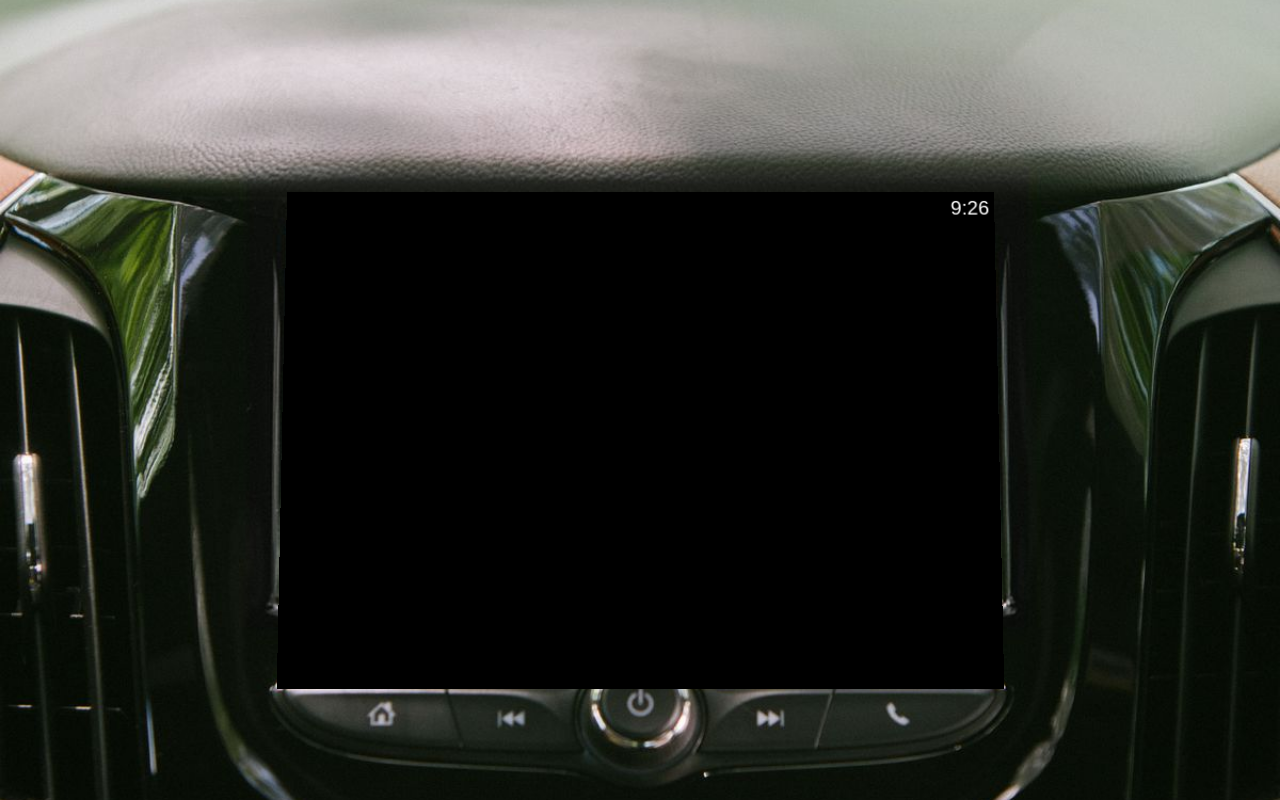
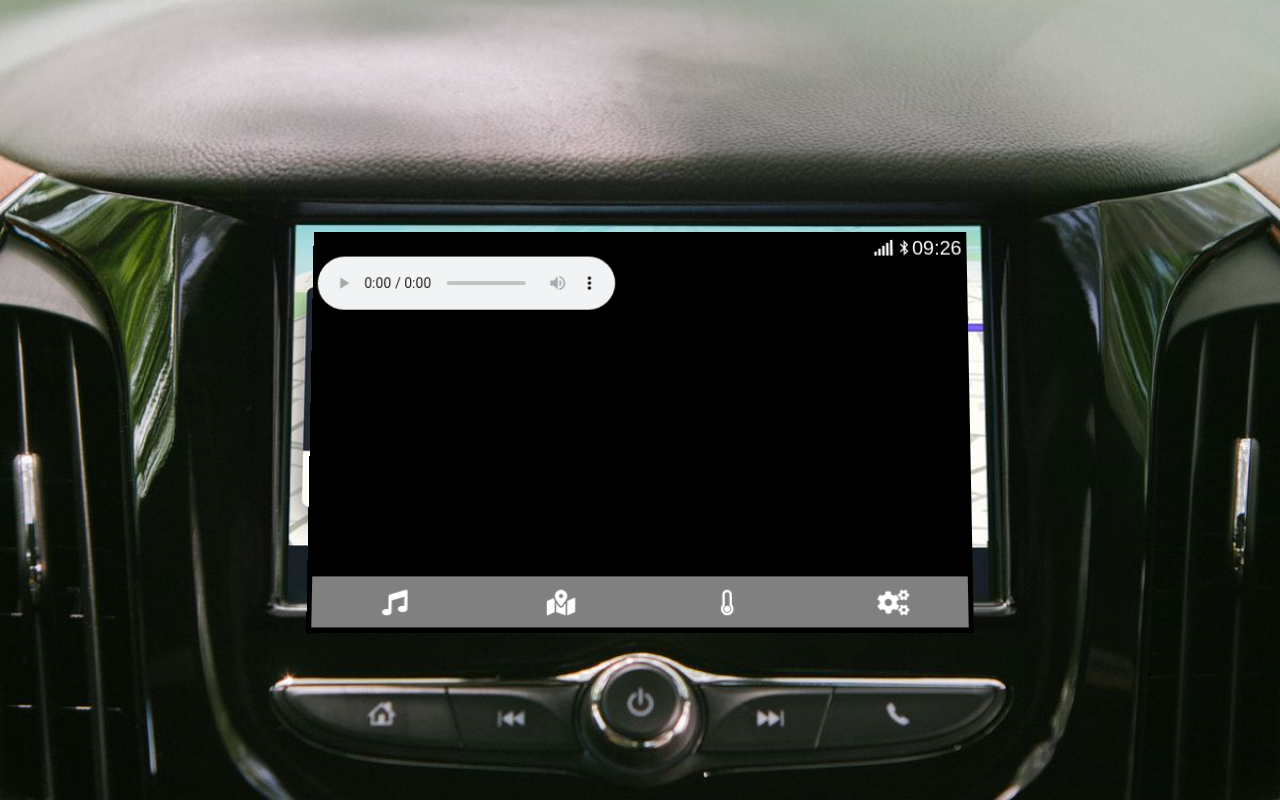
Before and after one commit to mostrozny/car-navi, a React app: page /#/ in a window 1280 px wide. Built offline with nearby package versions, Linux system fonts and the light colour scheme.

Commit message:
added navigation, routing

```diff
--- a/package.json
+++ b/package.json
@@ -28,6 +28,7 @@
     "postcss-preset-env": "^5.3.0",
     "react": "^16.4.2",
     "react-dom": "^16.4.2",
+    "react-router-dom": "^4.3.1",
     "sass-loader": "^7.1.0",
     "style-loader": "^0.22.1",
     "url-loader": "^1.1.1",
--- a/src/index.html
+++ b/src/index.html
@@ -5,6 +5,7 @@
     <meta name="viewport"
           content="width=device-width, user-scalable=no, initial-scale=1.0, maximum-scale=1.0, minimum-scale=1.0">
     <meta http-equiv="X-UA-Compatible" content="ie=edge">
+    <link rel="stylesheet" href="https://use.fontawesome.com/releases/v5.2.0/css/all.css" integrity="sha384-hWVjflwFxL6sNzntih27bfxkr27PmbbK/iSvJ+a4+0owXq79v+lsFkW54bOGbiDQ" crossorigin="anonymous">
     <title>Webpack React</title>
 </head>
 <body>
--- /dev/null
+++ b/src/js/Clima.js
@@ -0,0 +1,13 @@
+import React from 'react'
+
+class Clima extends React.Component {
+    render() {
+        return (
+            <div className="naviApp">
+                Clima
+            </div>
+        );
+    }
+}
+
+export default Clima
--- a/src/js/InfoBar.js
+++ b/src/js/InfoBar.js
@@ -12,9 +12,19 @@ class InfoBar extends React.Component {
 
     getTime = () => {
         const date = new Date();
+        let hours = date.getHours();
+        let minutes = date.getMinutes();
+        if(hours < 10)
+        {
+            hours = '0' + hours.toString();
+        }
+        if(minutes < 10)
+        {
+            minutes = '0' + minutes.toString();
+        }
         this.setState ({
-            hour: date.getHours(),
-            minutes: date.getMinutes()
+            hour: hours,
+            minutes: minutes
         })
     }
 
@@ -31,6 +41,8 @@ class InfoBar extends React.Component {
     render() {
         return (
             <div className="naviBar">
+                <span><i className="fas fa-signal"></i>
+                <i className="fab fa-bluetooth-b"></i></span>
                 {this.state.hour}:{this.state.minutes}
             </div>
         );
--- /dev/null
+++ b/src/js/Maps.js
@@ -0,0 +1,13 @@
+import React from 'react'
+
+class Maps extends React.Component {
+    render() {
+        return (
+            <div className="naviApp">
+                Maps
+            </div>
+        );
+    }
+}
+
+export default Maps
--- /dev/null
+++ b/src/js/Menu.js
@@ -0,0 +1,25 @@
+import React from 'react'
+import {NavLink} from "react-router-dom";
+import {
+    HashRouter,
+} from "react-router-dom";
+
+
+class Menu extends React.Component {
+    render() {
+        return (
+            <div className="naviMenu">
+                <HashRouter>
+                <ul>
+                    <li><NavLink exact to="/Radio" ><i className="fas fa-music"></i></NavLink></li>
+                    <li><NavLink to="/Maps" ><i className="fas fa-map-marked-alt"></i></NavLink></li>
+                    <li><NavLink to="/Clima" ><i className="fas fa-thermometer-empty"></i></NavLink></li>
+                    <li><NavLink to="/Settings" ><i className="fas fa-cogs"></i></NavLink></li>
+                </ul>
+                </HashRouter>
+            </div>
+        );
+    }
+}
+
+export default Menu
--- a/src/js/NaviInterface.js
+++ b/src/js/NaviInterface.js
@@ -1,11 +1,34 @@
 import React from 'react'
 import InfoBar from './InfoBar.js'
+import Radio from './Radio.js'
+import Maps from './Maps.js'
+import Menu from './Menu.js'
+import Clima from './Clima.js'
+import Settings from './Settings.js'
+import {
+    HashRouter,
+    Switch,
+    Route,
+    NavLink
+} from "react-router-dom";
 
 class NaviInterface extends React.Component {
     render() {
         return (
             <div className="naviInterface">
                 <InfoBar/>
+                <HashRouter>
+                    <div>
+                        <Switch>
+                            <Route exact path="/Radio" component={Radio} />
+                            <Route path="/Maps" component={Maps} />
+                            <Route path="/Clima" component={Clima} />
+                            <Route path="/Settings" component={Settings} />
+                            <Route component={Radio} />
+                        </Switch>
+                    </div>
+                </HashRouter>
+                <Menu />
             </div>
         );
     }
--- /dev/null
+++ b/src/js/Radio.js
@@ -0,0 +1,13 @@
+import React from 'react'
+
+class Radio extends React.Component {
+    render() {
+        return (
+            <div className="naviApp">
+                <audio controls="controls" src="http://proxy.tuned.svada.net:8000/radiojazzfm.mp3"></audio>
+            </div>
+        );
+    }
+}
+
+export default Radio
--- /dev/null
+++ b/src/js/Settings.js
@@ -0,0 +1,13 @@
+import React from 'react'
+
+class Settings extends React.Component {
+    render() {
+        return (
+            <div className="naviApp">
+                Settings
+            </div>
+        );
+    }
+}
+
+export default Settings
--- a/src/scss/main.scss
+++ b/src/scss/main.scss
@@ -19,7 +19,8 @@ html, body {
   position: relative;
   width: 100vw;
   height: 100vh;
-  background-image: url("../images/background.jpg");
+  background-color: grey;
+ background-image: url("../images/background.jpg");
   background-repeat: no-repeat;
   background-size: cover;
   background-position-y: 40%;
@@ -28,15 +29,56 @@ html, body {
 .naviInterface {
   transform: rotateX(2deg);
   position: relative;
-  top: 37px;
-  width: 56%;
-  height: 62vh;
+  top: 30px;
+  width: 650px;
+  height: 390px;
   color: white;
   background-color: black;
+  padding: 5px;
 }
 
 .naviBar {
   font-size: 20px;
-  padding: 5px;
-  float: right;
+  width: 100%;
+  height: 20px;
+  display: flex;
+  justify-content: flex-end;
+  span {
+    font-size: 16px;
+    i {
+      padding: 3px;
+    }
+  }
 }
+
+.naviApp {
+  height: 320px;
+  width: 100%;
+}
+
+.naviMenu {
+  height: 50px;
+  width: 100%;
+  ul {
+ //   border: 1px solid white;
+    list-style: none;
+    display: flex;
+    justify-content: space-around;
+    padding: 0;
+    margin: 0;
+    background-color: gray;
+    a {
+      font-size: 25px;
+      display: flex;
+      justify-content: center;
+      align-items: center;
+     // border-radius: 10px 10px;
+      width: calc(650px / 4);
+      height: 50px;
+      text-decoration: none;
+      color: white;
+      margin-right: 1px;
+      margin-left: 1px;
+    }
+  }
+}
```
